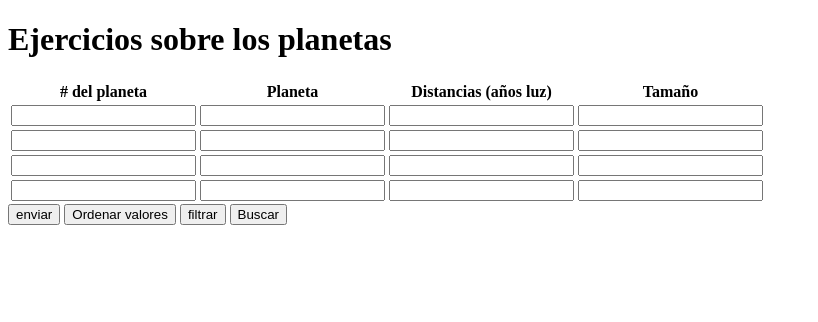
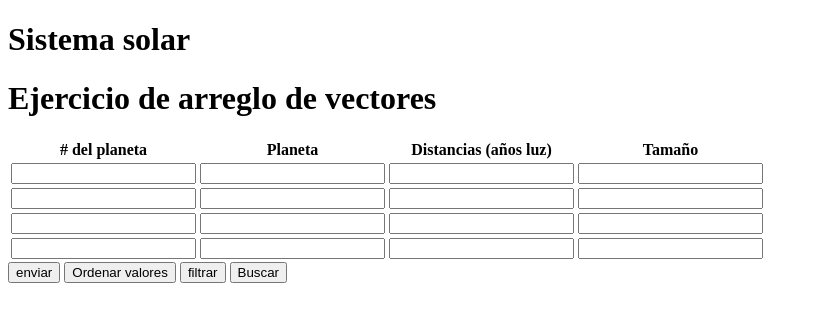
Before and after one commit to JDavidcor23/Planetas, a plain HTML site: page index.html in a window 1280 px wide. Shown: the whole page, without its empty margins (0-818 px from the left). Drawn offline with Linux system fonts and the light colour scheme.

Commit message:
conflictos

```diff
--- a/index.html
+++ b/index.html
@@ -9,7 +9,8 @@
 </head>
 <body>
     <table>
-        <h1>Ejercicios sobre los planetas</h1>
+        <h1>Sistema solar</h1>
+        <h1>Ejercicio de arreglo de vectores</h1>
         <thead>
             <th># del planeta</th>
             <th>Planeta</th>
```
